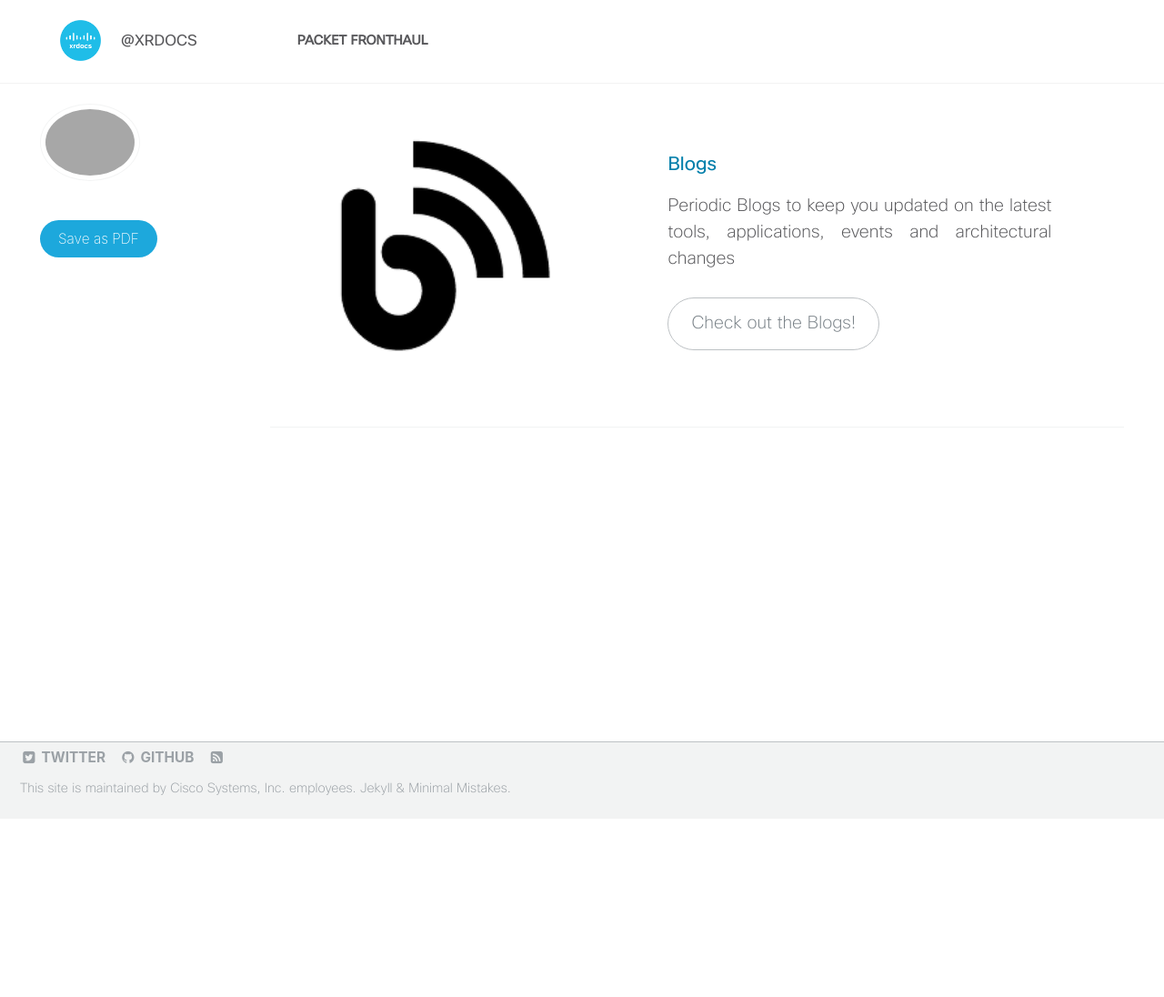
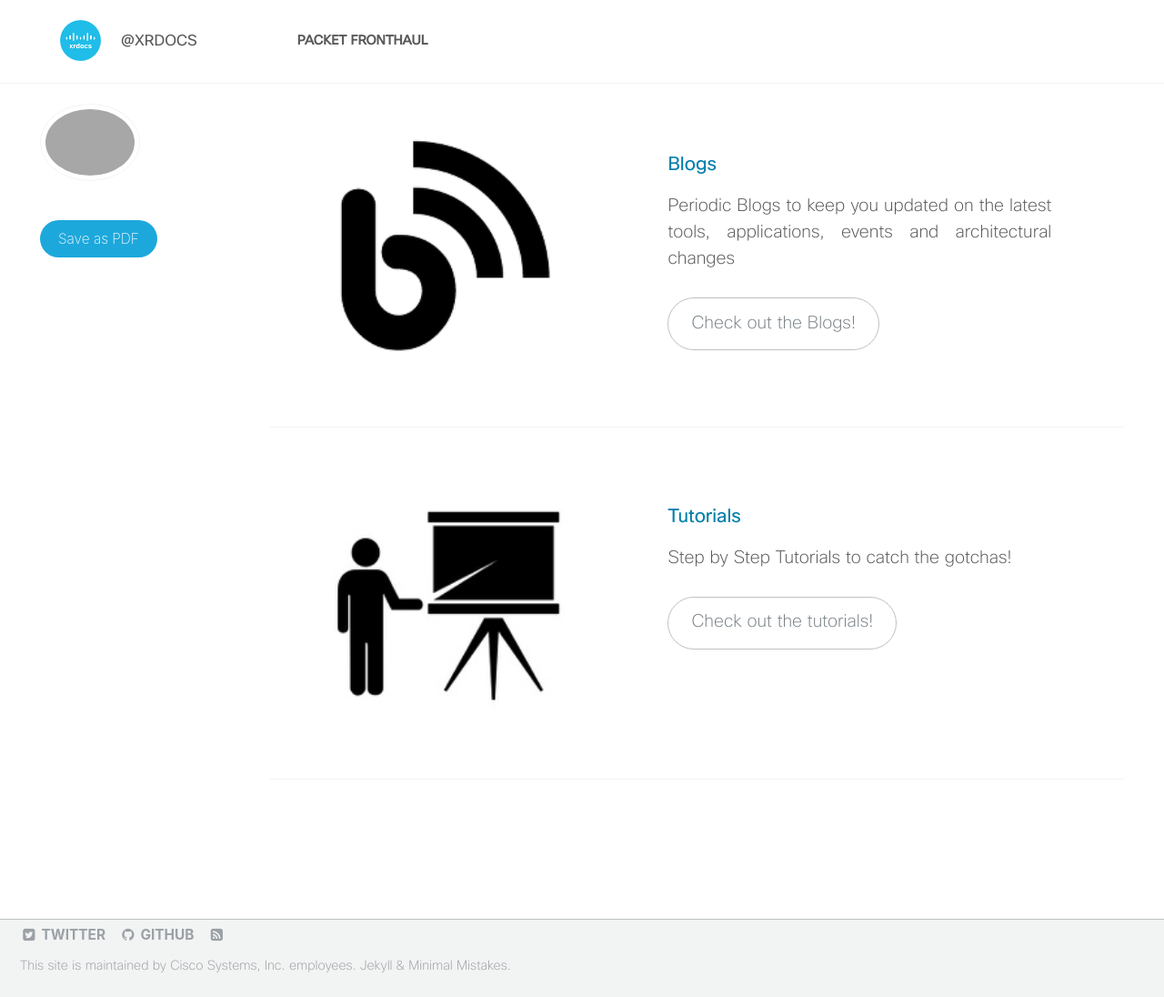
Before and after one commit to xrdocs-migration/packet-fronthaul, a Jekyll site: the page built from _pages/home.md, in a window 1280 px wide. Shown: the whole page at 91% size. Built offline with Jekyll 4.4.1, drawn with Linux system fonts in a browser that asks for light colours; before the commit the page ends 900 px from its top, so only the background shows below that.

Commit message:
Update home.md

```diff
--- a/_pages/home.md
+++ b/_pages/home.md
@@ -35,3 +35,4 @@ feature_row3:
 
 
 {% include feature_row id="feature_row2" type="left" %}
+{% include feature_row id="feature_row3" type="left" %}
```
